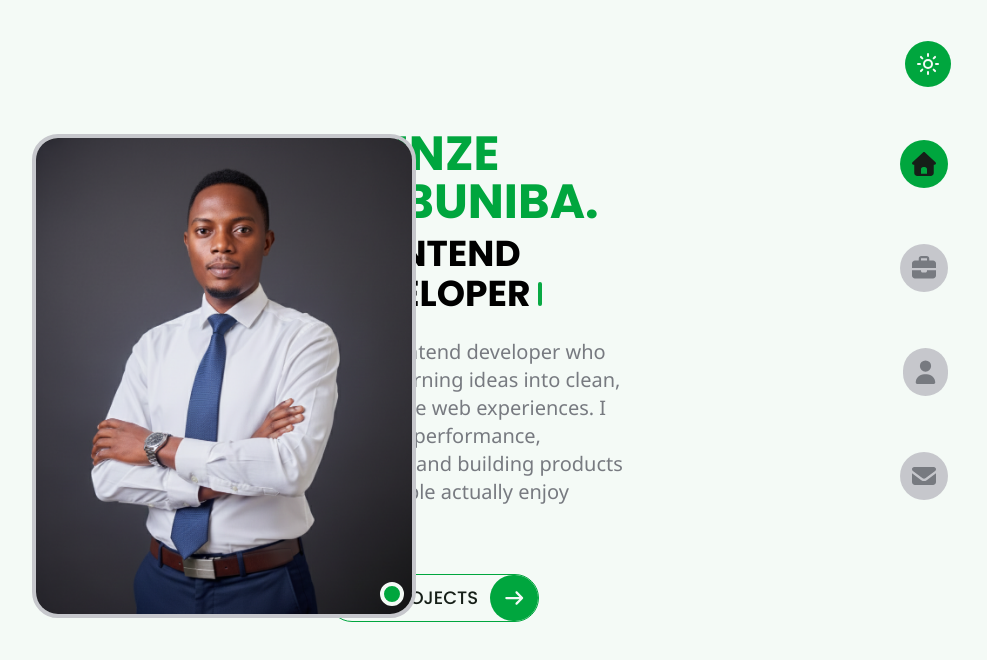
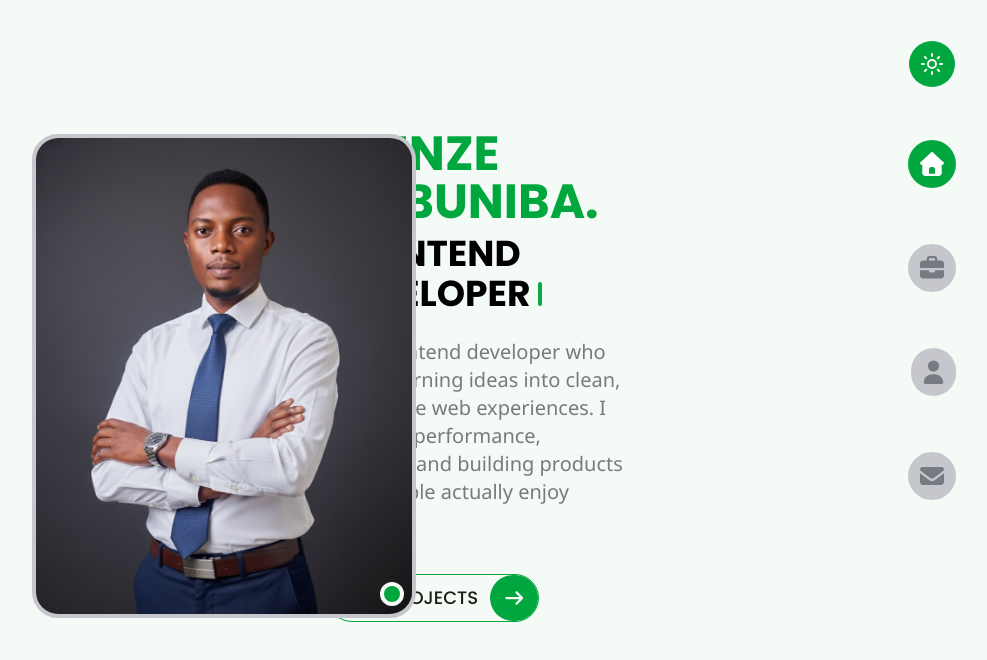
Before and after one commit to kushyzee/zee-portfolio, a Next.js app: page / in a window 1280 px wide. Shown: the top 660 px of the page, without its empty margins (272-1259 px from the left). Built offline with nearby package versions, Linux system fonts and the light colour scheme.

Commit message:
style: adjust desktop navigation and dark mode toggle layout and color tokens

```diff
--- a/app/layout.tsx
+++ b/app/layout.tsx
@@ -36,7 +36,7 @@ export default function RootLayout({
     >
       <body className="relative min-h-svh px-5 pb-32 lg:px-10 lg:pb-8">
         <ThemeProvider>
-          <div className="pointer-events-none fixed top-0 right-0 z-50 ml-auto flex w-full max-w-[1200] justify-end pt-5 pr-5 lg:pt-10 lg:pr-14">
+          <div className="pointer-events-none fixed top-0 right-0 left-0 z-50 mx-auto flex w-full max-w-2xl justify-end pt-5 pr-5 lg:max-w-[1400px] lg:pt-10 lg:pr-10">
             <DarkModeToggle />
           </div>
           <NavMenu />
--- a/components/DarkModeToggle.tsx
+++ b/components/DarkModeToggle.tsx
@@ -15,7 +15,7 @@ export function DarkModeToggle() {
 
   return (
     <DropdownMenu>
-      <DropdownMenuTrigger className="pointer-events-auto">
+      <DropdownMenuTrigger className="pointer-events-auto lg:px-3">
         <div className="flex h-10 w-10 cursor-pointer items-center justify-center rounded-4xl border border-transparent bg-primary bg-clip-padding text-base font-medium whitespace-nowrap text-primary-foreground transition-all outline-none select-none hover:bg-primary/80 focus-visible:border-ring focus-visible:ring-[3px] focus-visible:ring-ring/50 active:translate-y-px disabled:pointer-events-none disabled:opacity-50 aria-invalid:border-destructive aria-invalid:ring-[3px] aria-invalid:ring-destructive/20 lg:h-12 lg:w-12 lg:text-lg dark:aria-invalid:border-destructive/50 dark:aria-invalid:ring-destructive/40 [&_svg]:pointer-events-none [&_svg]:shrink-0">
           <Sun className="h-5 w-5 scale-100 rotate-0 transition-all lg:h-6 lg:w-6 dark:scale-0 dark:-rotate-90" />
           <Moon className="absolute h-5 w-5 scale-0 rotate-90 transition-all lg:h-6 lg:w-6 dark:scale-100 dark:rotate-0" />
--- a/features/navigation/components/DesktopNav.tsx
+++ b/features/navigation/components/DesktopNav.tsx
@@ -12,8 +12,8 @@ export default function DesktopNav() {
   const [hoveredName, setHoveredName] = useState<string | null>(null)
 
   return (
-    <div className="fixed top-32 right-12 bottom-32 z-50 hidden lg:block">
-      <ul className="flex h-full flex-col gap-8 rounded-2xl">
+    <div className="pointer-events-none fixed top-32 right-0 bottom-32 left-0 z-50 mx-auto hidden w-full max-w-[1400px] justify-end pr-10 lg:flex">
+      <ul className="pointer-events-auto flex h-full flex-col gap-8 rounded-2xl">
         {menu.map((item) => {
           const isCurrentPage = path === item.link
           const isHovered = hoveredName === item.name
@@ -42,12 +42,12 @@ export default function DesktopNav() {
                     mass: 0.5,
                     type: "spring",
                   }}
-                  className="pointer-events-none rounded-full bg-primary px-5 py-3 text-foreground"
+                  className="pointer-events-none rounded-full bg-primary px-5 py-3 text-white"
                 >
                   {name}
                 </motion.span>
                 <FontAwesomeIcon
-                  className={`rounded-full p-3 transition-all duration-300 ease-out group-hover:bg-primary group-hover:text-foreground ${isCurrentPage ? "bg-primary text-foreground" : "bg-secondary text-muted-foreground"}`}
+                  className={`rounded-full p-3 transition-all duration-300 ease-out group-hover:bg-primary group-hover:text-white ${isCurrentPage ? "bg-primary text-white" : "bg-secondary text-muted-foreground"}`}
                   icon={icon}
                   widthAuto
                   size="xl"
```
